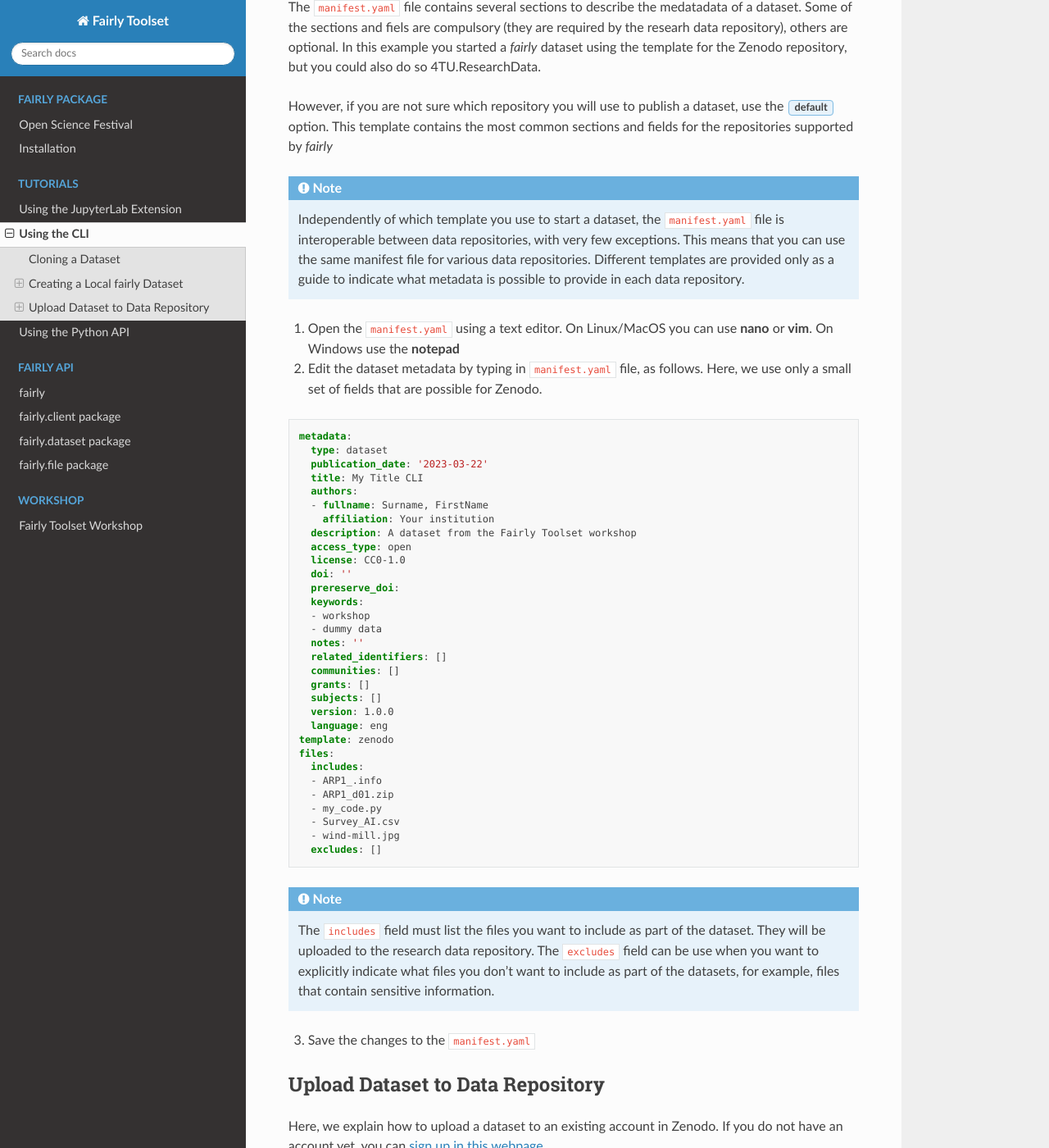
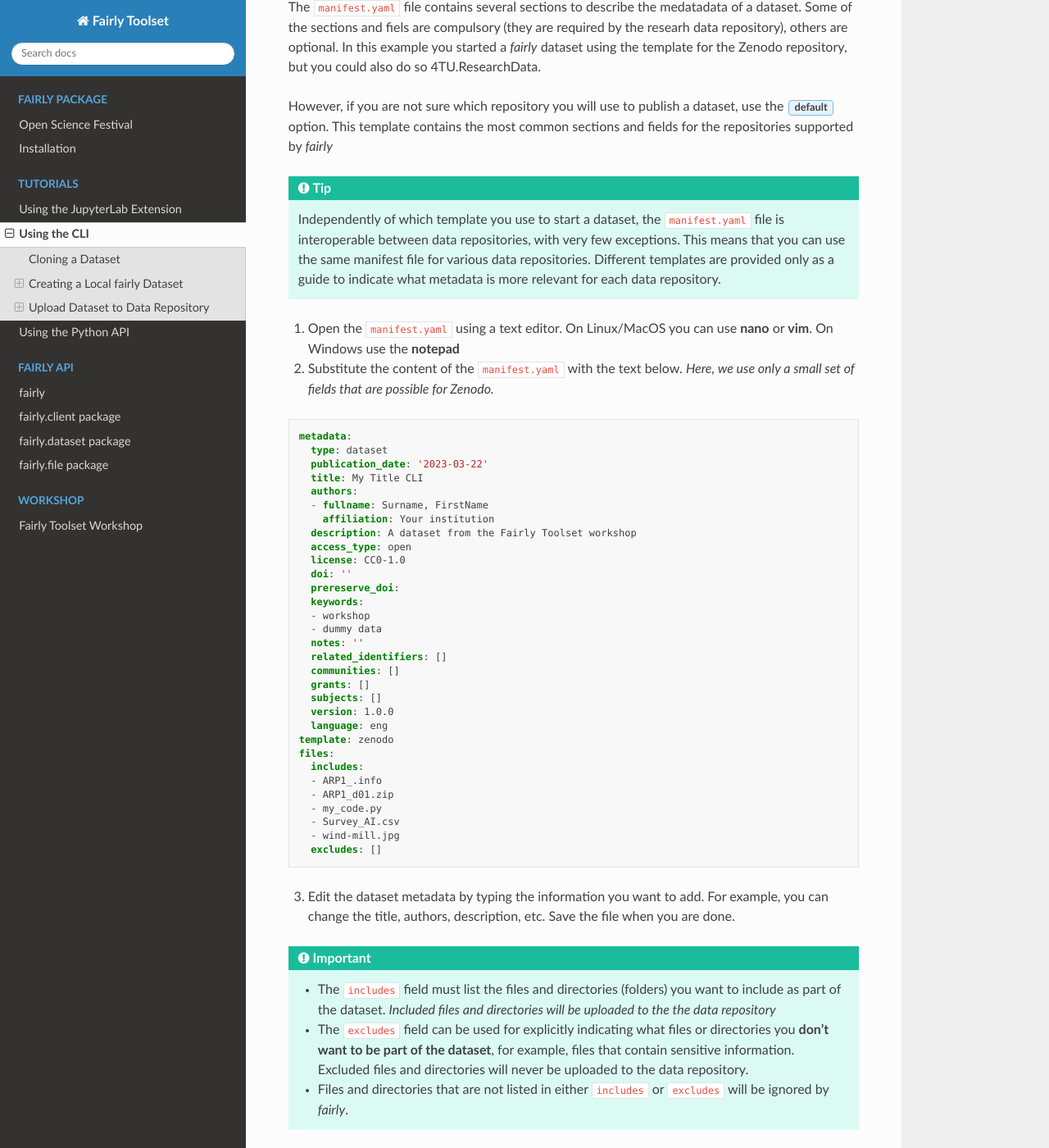
Before and after one commit to ITC-CRIB/fairly, a Sphinx documentation site: the page built from docs/tutorials/cli.rst, in a window 1280 px wide and 1400 px high, scrolled down 2229 px. Shown: the whole window at 82% size. Built offline with Sphinx 7.4.7 and the Read the Docs theme 2.0.0, drawn with Linux system fonts in a browser that asks for light colours; some of the changed text lies outside the part shown.

Commit message:
update tutorial on cli

```diff
--- a/docs/tutorials/cli.rst
+++ b/docs/tutorials/cli.rst
@@ -106,12 +106,13 @@ The :code:`manifest.yaml` file contains several sections to describe the medatad
 
 However, if you are not sure which repository you will use to publish a dataset, use the :guilabel:`default` option. This template contains the most common sections and fields for the repositories supported by *fairly*
 
-.. note::
-   Independently of which template you use to start a dataset, the :code:`manifest.yaml` file is interoperable between data repositories, with very few exceptions. This means that you can use the same manifest file for various data repositories. Different templates are provided only as a guide to indicate what metadata is possible to provide in each data repository.
+.. tip::
+   Independently of which template you use to start a dataset, the :code:`manifest.yaml` file is interoperable between data repositories, with very few exceptions. This means that you can use the same manifest file for various data repositories. Different templates are provided only as a guide to indicate what metadata is more relevant for each data repository.
+
 
 1. Open the :code:`manifest.yaml` using a text editor. On Linux/MacOS you can use **nano** or **vim**. On Windows use the **notepad**
 
-2. Edit the dataset metadata by typing in :code:`manifest.yaml` file, as follows. Here, we use only a small set of fields that are possible for Zenodo.
+2. Substitute the content of the :code:`manifest.yaml` with the text below.  *Here, we use only a small set of fields that are possible for Zenodo.*
 
 .. code-block:: yaml
 
@@ -148,11 +149,12 @@ However, if you are not sure which repository you will use to publish a dataset,
      excludes: []
 
 
+3. Edit the dataset metadata by typing the information you want to add. For example, you can change the title, authors, description, etc. Save the file when you are done.
 
-.. note::
-   The :code:`includes`  field must list the files you want to include as part of the dataset. They will be uploaded to the research data repository. The :code:`excludes` field can be use when you want to explicitly indicate what files you don't want to include as part of the datasets, for example, files that contain sensitive information.
-
-3. Save the changes to the :code:`manifest.yaml`
+.. important::
+   * The :code:`includes`  field must list the files  and directories (folders) you want to include as part of the dataset. *Included files and directories will be uploaded to the the data repository*
+   * The :code:`excludes` field can be used for explicitly indicating what files or directories you **don't want to be part  of the dataset**, for example, files that contain sensitive information. Excluded files and directories will never be uploaded to the data repository.
+   * Files and directories that are not listed in either :code:`includes` or :code:`excludes` will be ignored by *fairly*.
 
 
 Upload Dataset to Data Repository
@@ -160,7 +162,7 @@ Upload Dataset to Data Repository
 
 Here, we explain how to upload a dataset to an existing account in Zenodo. If you do not have an account yet, you can `sign up in this webpage. <https://zenodo.org/signup/>`_
 
-For this, you first need to :ref:`create-token` and :ref:`configuring-fairly`.
+For this, you first need to :ref:`create-token` and register it manually or :ref:`via JupyterLab <configuring-fairly>`.
 
 Upload Dataset
 ''''''''''''''''
@@ -176,7 +178,8 @@ Upload Dataset
 .. image:: ../img/zenodo-cli-upload.png
 
 
-Explore the dataset and notice that all the files and metadata you added in JupyterLab has been automatically added to the new dataset. You should also notice that the dataset is not **published**, this is on purpose. This gives you the oportunity to review the dataset before deciding to publish. In this way we also prevent a user to publish dataset by mistake.
+Explore the dataset and notice that all the files and metadata you added in JupyterLab has been automatically added to the new dataset. You should also notice that the dataset is not **published**, this is on purpose. This gives you the oportunity to review the dataset before deciding to publish if, and if necessary to make changes. In this way we also prevent users to publish dataset by mistake.
 
 .. note::
-   Notice that in the current version of the JupyterLab extension, repeating the steps to upload a dataset will create a new entry in the repository. In the future, we will develop the CLI to allow to update existing datasets and sincronize changes.
+   If you try to upload the dataset again, you will get an error message. This is because the dataset already exists in Zenodo. You can see this reflected in the :code:`manifest.yaml` file;  the section :code:`remotes:` is added to the file after succesfully uploading a dataset. It lists the names and ids of the repositories where the dataset has been uploaded.
+   In the future, we will add a feature to allow users to update and sync datasets between repositories.
```
